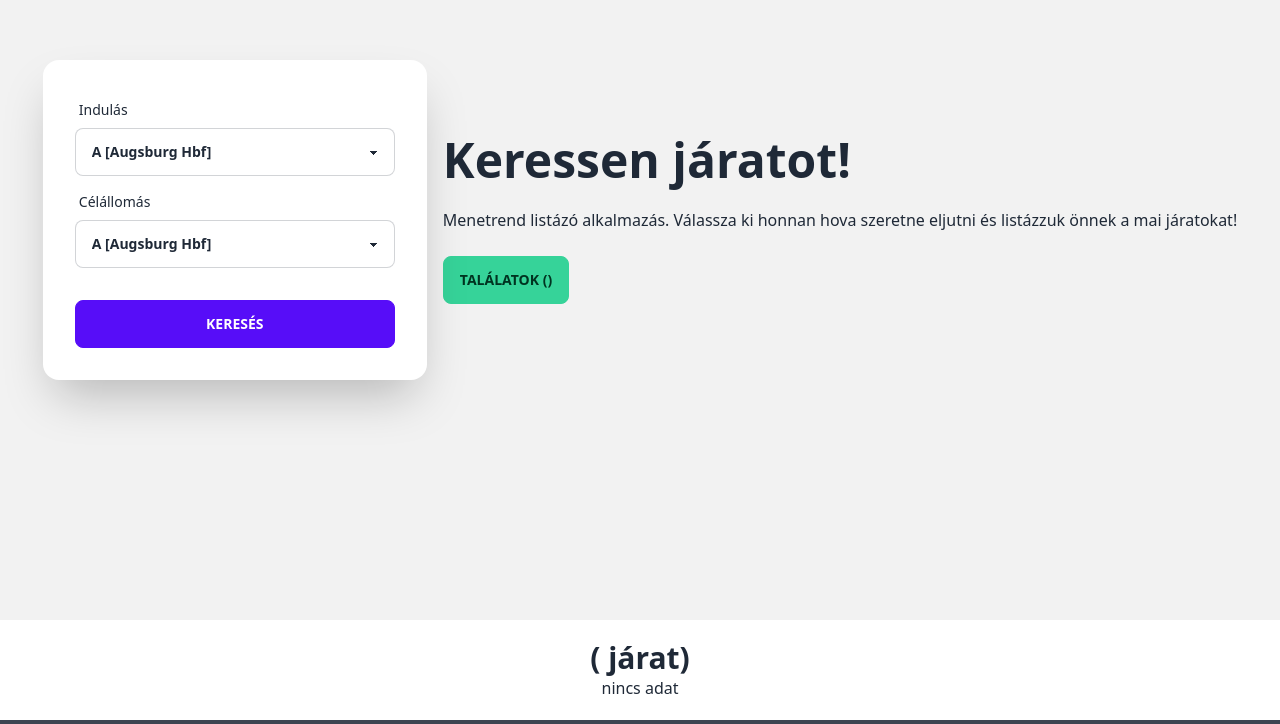
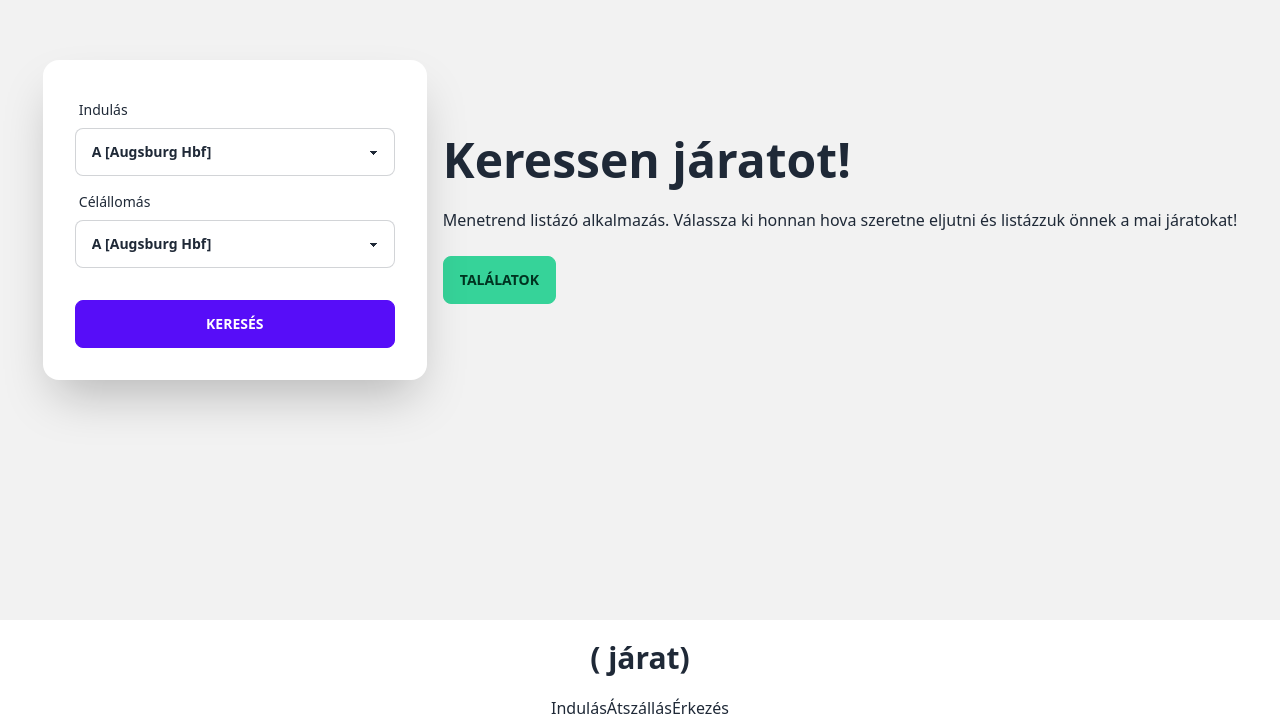
Before and after one commit to ricskusz/Elvira, a React (Vite) app: page / in a window 1280 px wide. Shown: the part 180-904 px from the top of the page. Built offline with nearby package versions, Linux system fonts and the light colour scheme.

Commit message:
Feltételes renderelés
A találatok gomb módosítása illetve beszésedebb menüpontok megjelenítése

```diff
--- a/src/components/Main.jsx
+++ b/src/components/Main.jsx
@@ -21,7 +21,9 @@ const Main = () => {
                             loading ? <button className="btn btn-success loading"></button>
                             :
                             <div>
-                                <AnchorLink href="#talalatok"><button className="btn btn-active btn-success">Találatok ({menetrend.length})</button></AnchorLink>
+                                <AnchorLink href="#talalatok"><button className="btn btn-active btn-success">Találatok {
+                                    menetrend.length ? `(${menetrend.length})` : ""
+                                }</button></AnchorLink>
                             </div>
                         }
                     </div>
@@ -29,6 +31,11 @@ const Main = () => {
             </div>
             <div id="talalatok" className="my-5 text-center">
                 <h1 className="text-3xl font-bold">{route} ({menetrend.length} járat)</h1>
+                <div className="flex flex-row justify-between mt-5">
+                    <div>Indulás</div>
+                    <div>Átszállás</div>
+                    <div>Érkezés</div>
+                </div>
 
                 <Menetrend adatok={menetrend}/>
             </div>
```
